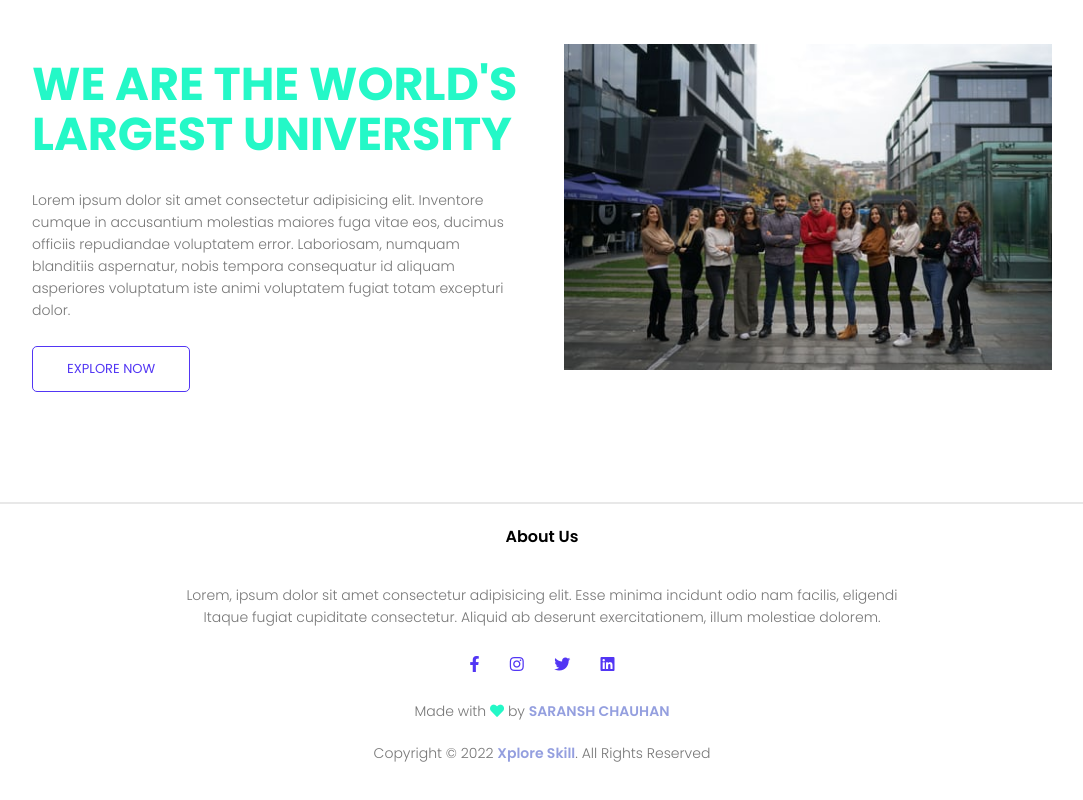
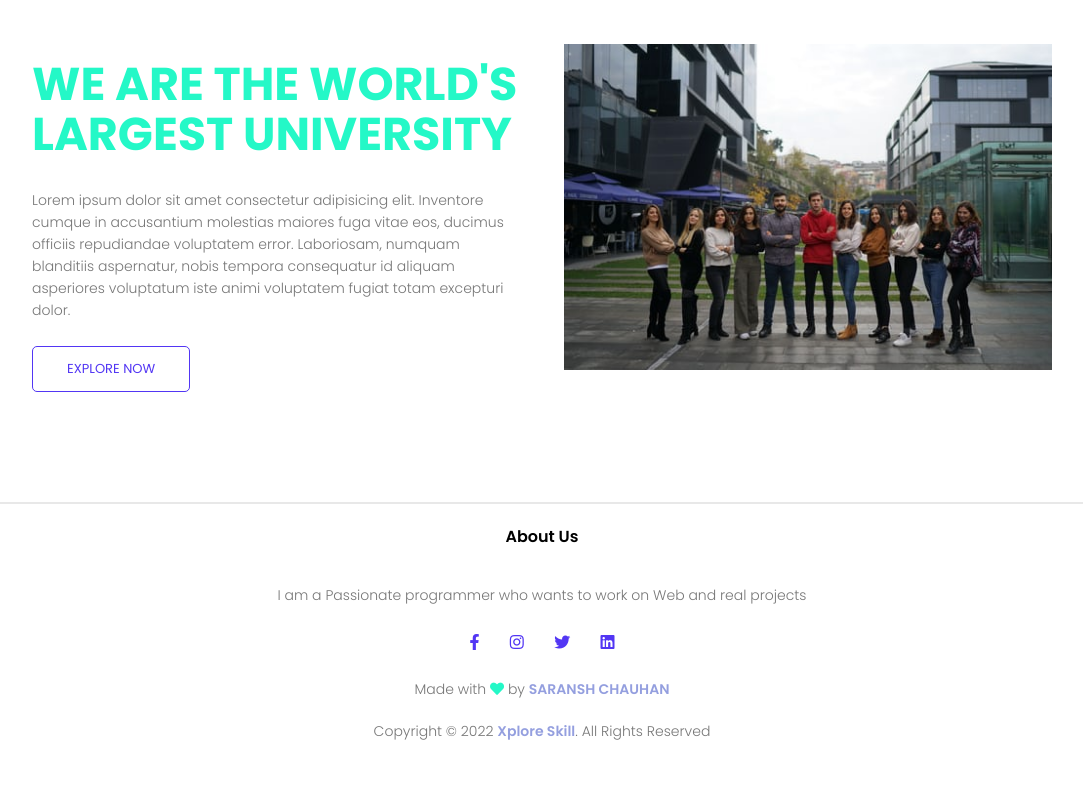
Before and after one commit to Saransh-Chauhan/Xplore-skill, a plain HTML site: page about.html in a window 1280 px wide. Shown: the part 517-1317 px from the top of the page, without its empty margins (98-1181 px from the left). Drawn offline with Linux system fonts and the light colour scheme.

Commit message:
Update about.html

```diff
--- a/about.html
+++ b/about.html
@@ -56,9 +56,8 @@
     <section class="footer">
         <hr>
         <h4>About Us</h4>
-        <p>Lorem, ipsum dolor sit amet consectetur adipisicing elit. Esse minima incidunt odio nam facilis, eligendi
-            <br> Itaque fugiat cupiditate consectetur. Aliquid ab deserunt exercitationem, illum molestiae
-            dolorem.
+        <p> I am a Passionate programmer who wants to work on Web and real projects
+            <br>
         </p>
 
         <div class="icons">
```
